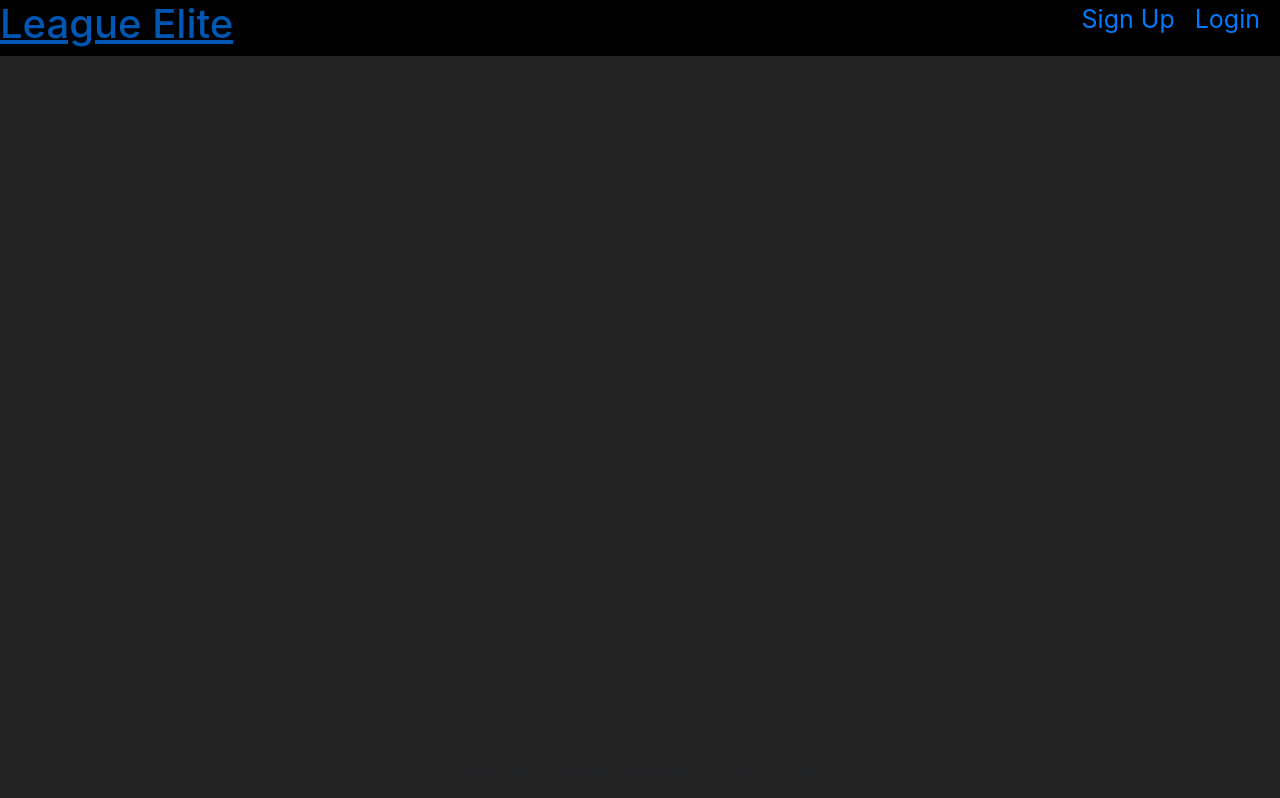
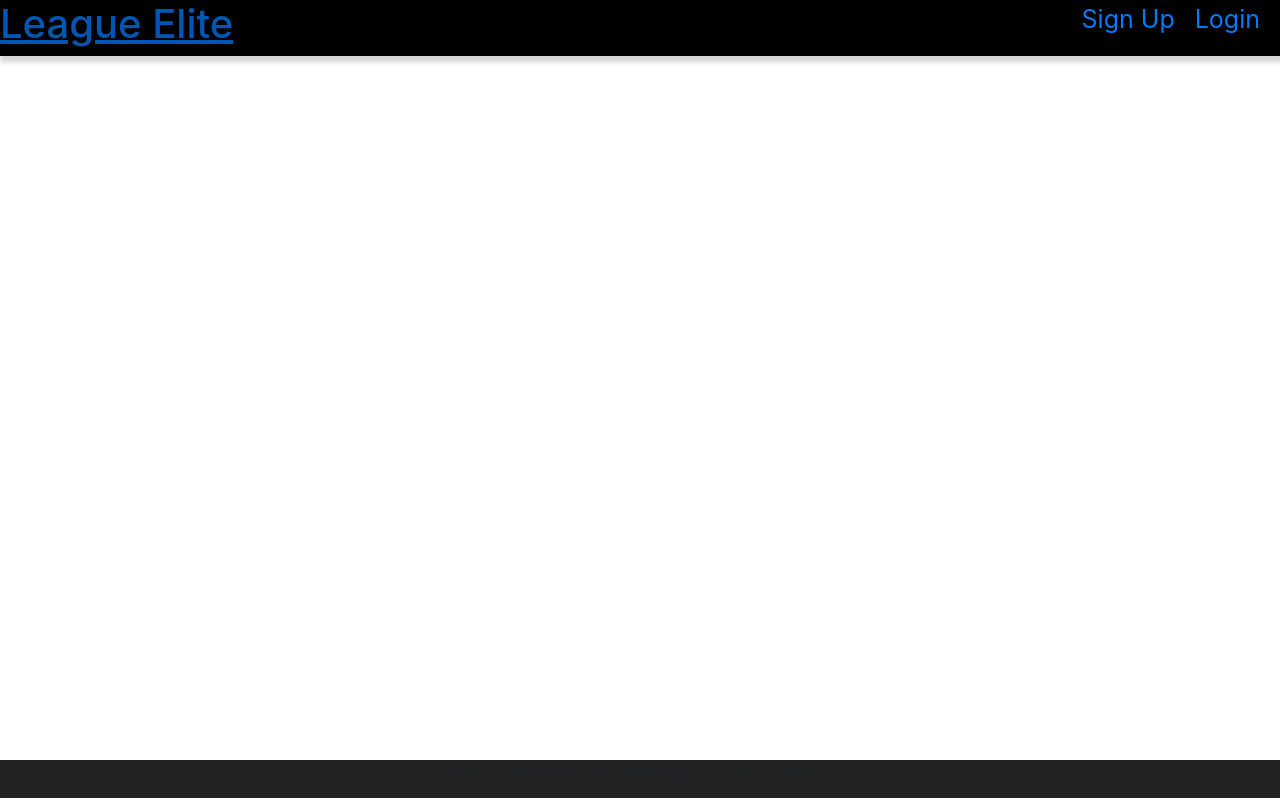
Before and after one commit to taverasn/league-elite, a React (Create React App) app: page / in a window 1280 px wide. Built offline with nearby package versions, Linux system fonts and the light colour scheme; no server answers.

Commit message:
removes background color for application

```diff
--- a/src/App.css
+++ b/src/App.css
@@ -8,7 +8,3 @@
 .App main {
   flex-grow: 1;
 }
-
-main {
-  background-color: #232323;
-}
```
